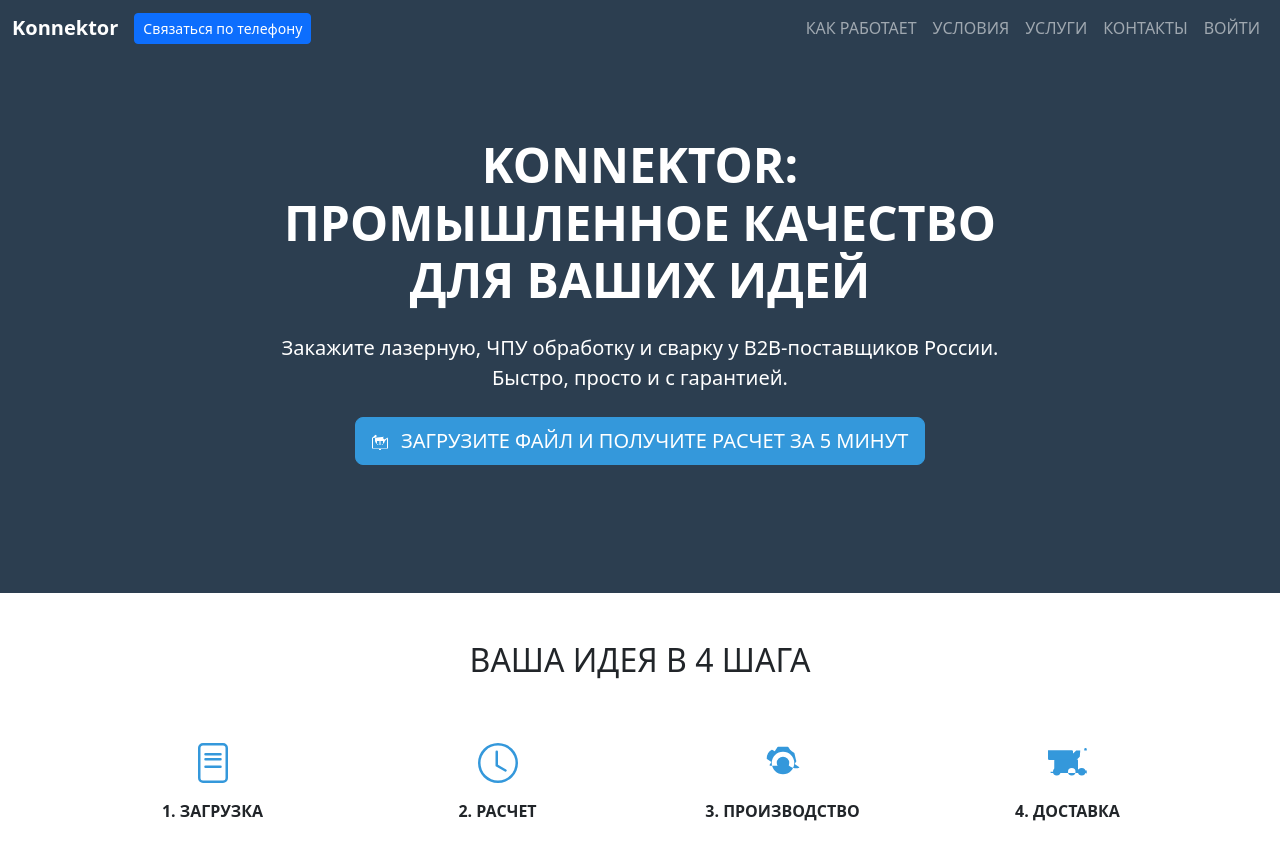
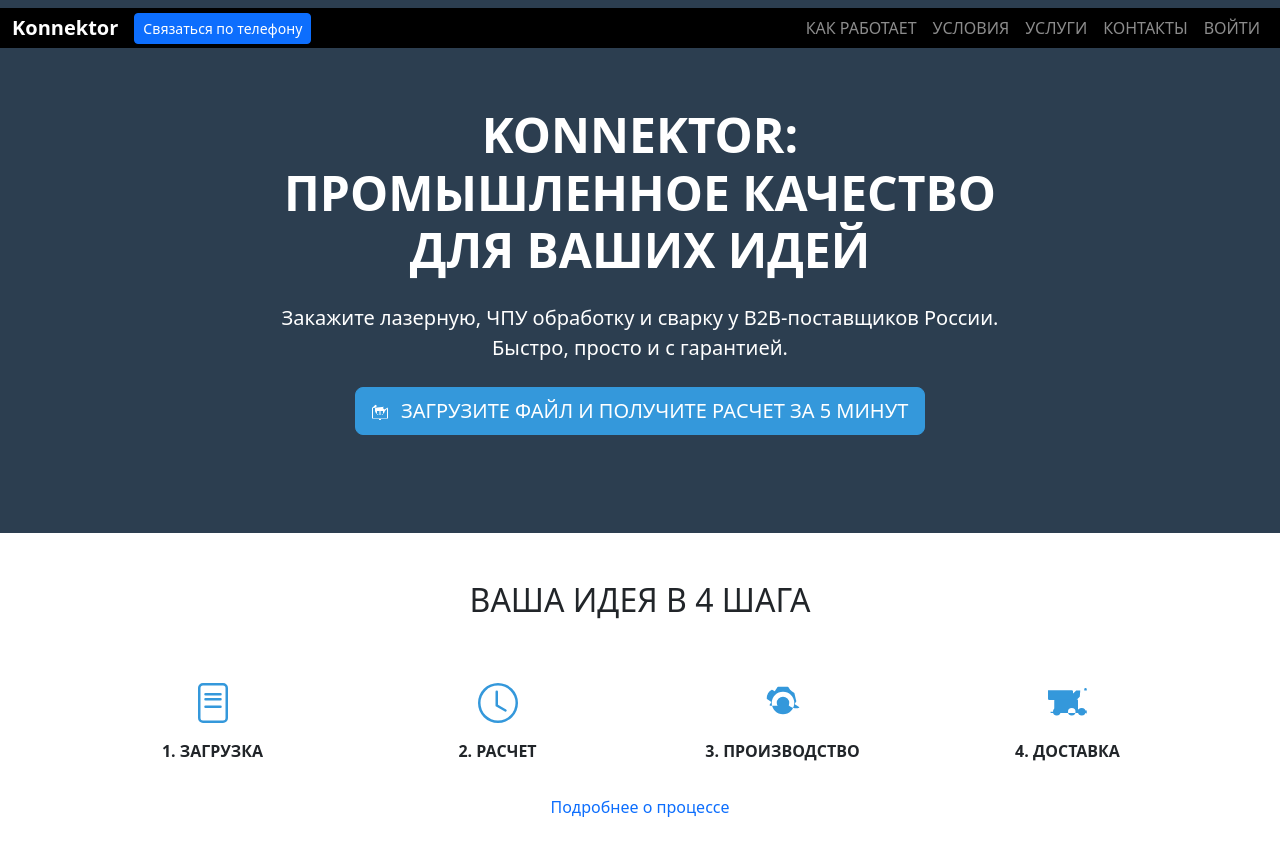
Before and after one commit to luciferdenica21-dot/construction-engineering, a plain HTML site: page index.html in a window 1280 px wide. Shown: the top 842 px of the page. Drawn offline with nearby package versions, Linux system fonts and the light colour scheme.

Commit message:
Update index.html

```diff
--- a/index.html
+++ b/index.html
@@ -6,12 +6,15 @@
     <title>KONNEKTOR: Промышленное качество</title>
     <link href="https://cdn.jsdelivr.net/npm/bootstrap@5.3.3/dist/css/bootstrap.min.css" rel="stylesheet" integrity="sha384-QWTKZyjpPEjISv5WaRU9OFeRpok6YctnYmDr5pNlyT2bRjXh0JMhjY6hW+ALEwIH" crossorigin="anonymous">
     <style>
+        .navbarbg {
+            background-color: black;
+        }
         .header-bg {
             background-color: #2c3e50; /* Темно-синий/серый фон хедера */
             color: white;
         }
         .hero-section {
-            padding: 80px 0; /* Большой отступ сверху/снизу для баннера */
+            padding: 50px 0; /* Большой отступ сверху/снизу для баннера */
         }
         .four-steps-icon {
             font-size: 2.5rem;
@@ -39,7 +42,7 @@
 <body>
 
     <nav class="navbar navbar-expand-lg navbar-dark header-bg">
-        <div class="container-fluid">
+        <div class="container-fluid navbarbg">
             <a class="navbar-brand" href="#">
                 <span class="fw-bold fs-5">Konnektor</span>
             </a>
```
